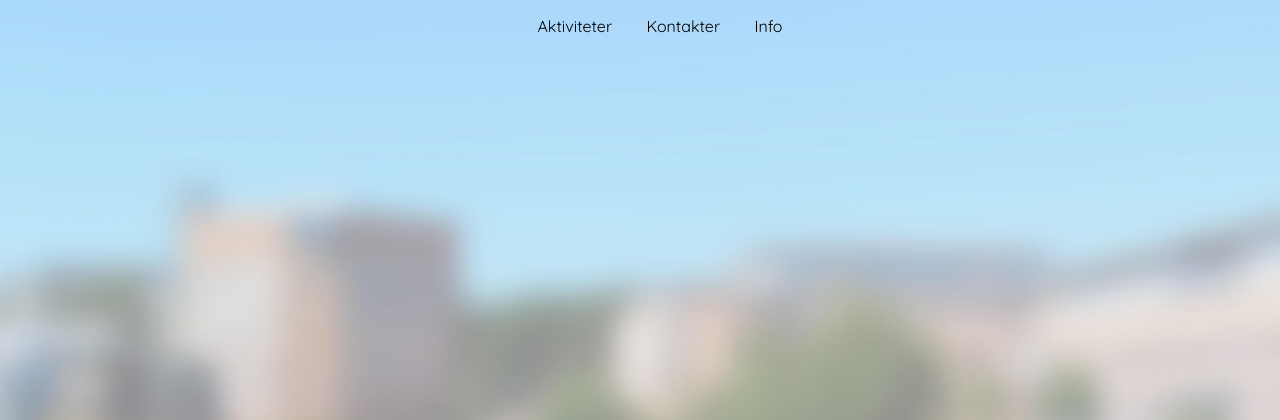
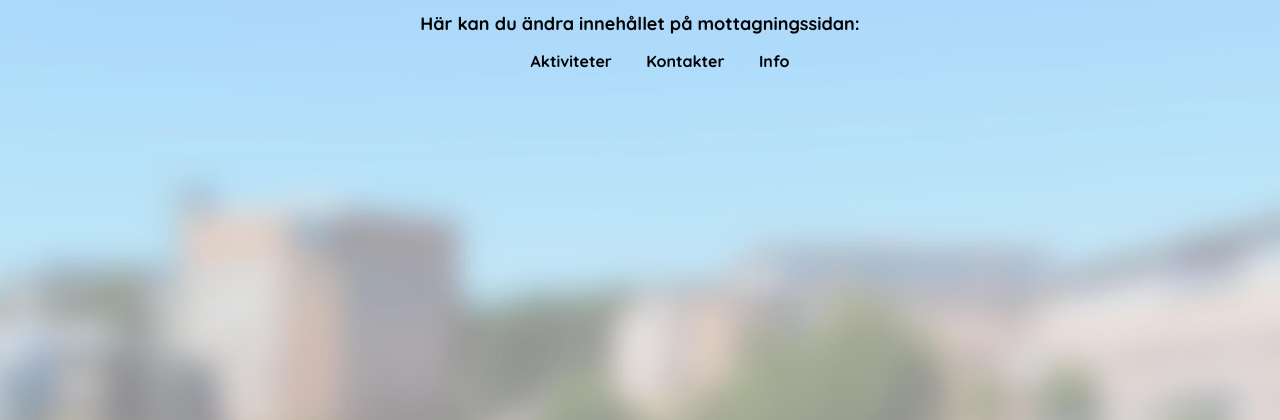
Before and after one commit to ProjectLemon/mottagning.interaktion.nu-2016, a PHP site: page /edit/index.php in a window 1280 px wide. Shown: the top 420 px of the page. Run offline with PHP 8.4, Linux system fonts and the light colour scheme; style sheets or scripts are compiled from the project's sources.

Commit message:
Finetuning style on /edit

```diff
--- a/edit/activities/save.php
+++ b/edit/activities/save.php
@@ -30,7 +30,7 @@ function save($activites_file_name, $target_dir, $parent_path) {
     $activites = json_decode(file_get_contents($activites_file_name), true);
 
 
-    // Verify image if new
+    // Update or set new image
     updateImage('activity', 'image', $target_dir, $parent_path, $activites, $formdata);
 
     // Add new data
--- a/edit/contacts/index.php
+++ b/edit/contacts/index.php
@@ -69,7 +69,7 @@ $selected = false;
               echo '<img id="image-upload-show" src="'.$selected->image.'">Ersätt';
             }
           ?>
-          <label>Bild:<input id="image-upload" type="file" name="image"
+          <label>Bild:<input id="image-upload" type="file" name="image" accept="image/png,image/jpeg, .jpg,.jpeg,.png"
               <?php
                 if (!$selected || ($selected && !property_exists($selected, 'image'))) {
                   echo 'required';
--- a/edit/index.php
+++ b/edit/index.php
@@ -4,9 +4,11 @@
     <title>Edit menu</title>
     <meta charset="UTF-8">
     <link href="/resources/css/edit.css" rel="stylesheet" type="text/css">
-    <link href='https://fonts.googleapis.com/css?family=Quicksand' rel='stylesheet' type='text/css'>
+    <link href='https://fonts.googleapis.com/css?family=Quicksand:400,700' rel='stylesheet' type='text/css'>
   </head>
   <body>
+    <header><h1 class="index-title">Här kan du ändra innehållet på mottagningssidan:</h1></header>
+
     <?php
       include 'menu.php';
     ?>
--- a/src/scss/edit.scss
+++ b/src/scss/edit.scss
@@ -1,11 +1,19 @@
 @charset 'utf-8';
 
 @import 'lib/pikaday';
+@import 'pikaday-theme';
 
 /**
  * Setup
  */
+@mixin transition($transition...) {
+    -webkit-transition: $transition;
+    transition:         $transition;
+}
+
 $font: "Quicksand", Helvetica, Arial, sans-serif;
+$warning-background-color: #c17527; // orange
+$warning-color: #F99835; // orange
 
 /**
  * Common
@@ -17,6 +25,10 @@ html, body, input, label {
 body {
   font-family: $font;
   font-size: 16px;
+  -webkit-font-smoothing: antialiased;
+  -moz-osx-font-smoothing: grayscale;
+  font-weight: 700;
+
   background: url('/resources/img/bg-frosted-large-process-comp.jpg') no-repeat center center fixed; ;
   background-size: cover;
 }
@@ -44,7 +56,10 @@ body {
   display: none;
 }
 .input-error {
-  color: red;
+  color: $warning-color;
+}
+#edit-form label:not(.input-error) {
+  @include transition(color 1s);
 }
 .button {
   box-shadow: 0px 3px 4px 0 rgba(#000, .5);
@@ -53,6 +68,33 @@ body {
 /**
  * Layout
  */
+
+.index-title {
+  font-size: 18px;
+  font-weight: 700;
+  text-align: center;
+}
+.menu {
+  text-align: center;
+
+  li {
+    list-style: none;
+    display: inline-block;
+    margin: 0 15px;
+
+    a {
+      text-decoration: none;
+      color: black;
+
+      &:hover {
+        text-decoration: underline;
+      }
+    }
+  }
+}
+
+
+// Form layout
 #edit-form {
   box-shadow: 0px 3px 8px 0 rgba(#000, .5);
   width: 540px;
@@ -88,11 +130,15 @@ body {
     height: 32px;
   }
 
+  input[name="title"], input[name="name"] {
+    width: 180px;
+  }
   input[name="image"] {
     text-align: center;
     margin: 10px;
     margin-bottom: 25px;
     font-family: $font;
+    font-weight: 700;
   }
 
   .form-date {
@@ -112,7 +158,7 @@ body {
     text-align: center;
     padding: 5px;
     margin-top: 10px;
-    background-color: #c17527;
+    background-color: $warning-background-color;
   }
 
   .form-description {
@@ -234,22 +280,3 @@ body {
     text-decoration: underline;
   }
 }
-
-.menu {
-  text-align: center;
-
-  li {
-    list-style: none;
-    display: inline-block;
-    margin: 0 15px;
-
-    a {
-      text-decoration: none;
-      color: black;
-
-      &:hover {
-        text-decoration: underline;
-      }
-    }
-  }
-}
--- /dev/null
+++ b/src/scss/pikaday-theme.scss
@@ -0,0 +1,43 @@
+/**
+ * Purple theme for Pikaday datepicker
+ */
+.purple-theme {
+
+}
+.pika-single.purple-theme {
+}
+
+.purple-theme .pika-label {
+}
+
+.purple-theme .pika-prev,
+.purple-theme .is-rtl .pika-next {
+}
+
+.purple-theme .pika-next,
+.purple-theme .is-rtl .pika-prev {
+}
+
+.purple-theme .pika-table th {
+}
+
+.purple-theme .pika-button {
+}
+
+.purple-theme .pika-week {
+}
+
+.purple-theme .is-today .pika-button {
+  color: #7A1EA1; // purple
+}
+
+.purple-theme .is-selected .pika-button {
+  background-color: #7A1EA1; // purple
+  box-shadow: inset 0 1px 3px #7A1EA1;
+}
+
+.purple-theme .is-disabled .pika-button {
+}
+
+.purple-theme .pika-button:hover {
+}
--- a/src/scss/style.scss
+++ b/src/scss/style.scss
@@ -123,6 +123,7 @@ nav#navigation-bar {
     text-align: center;
     .clock-time {
       font-size: 4em;
+      height: 1.2em;
     }
     .clock-item-label {
       font-size: 1.5em;
```
Also changed, not shown: edit/activities/index.php (+5 -4 lines), edit/content/activities.json (+2 -12 lines), edit/content/contacts.json (+0 -7 lines).
